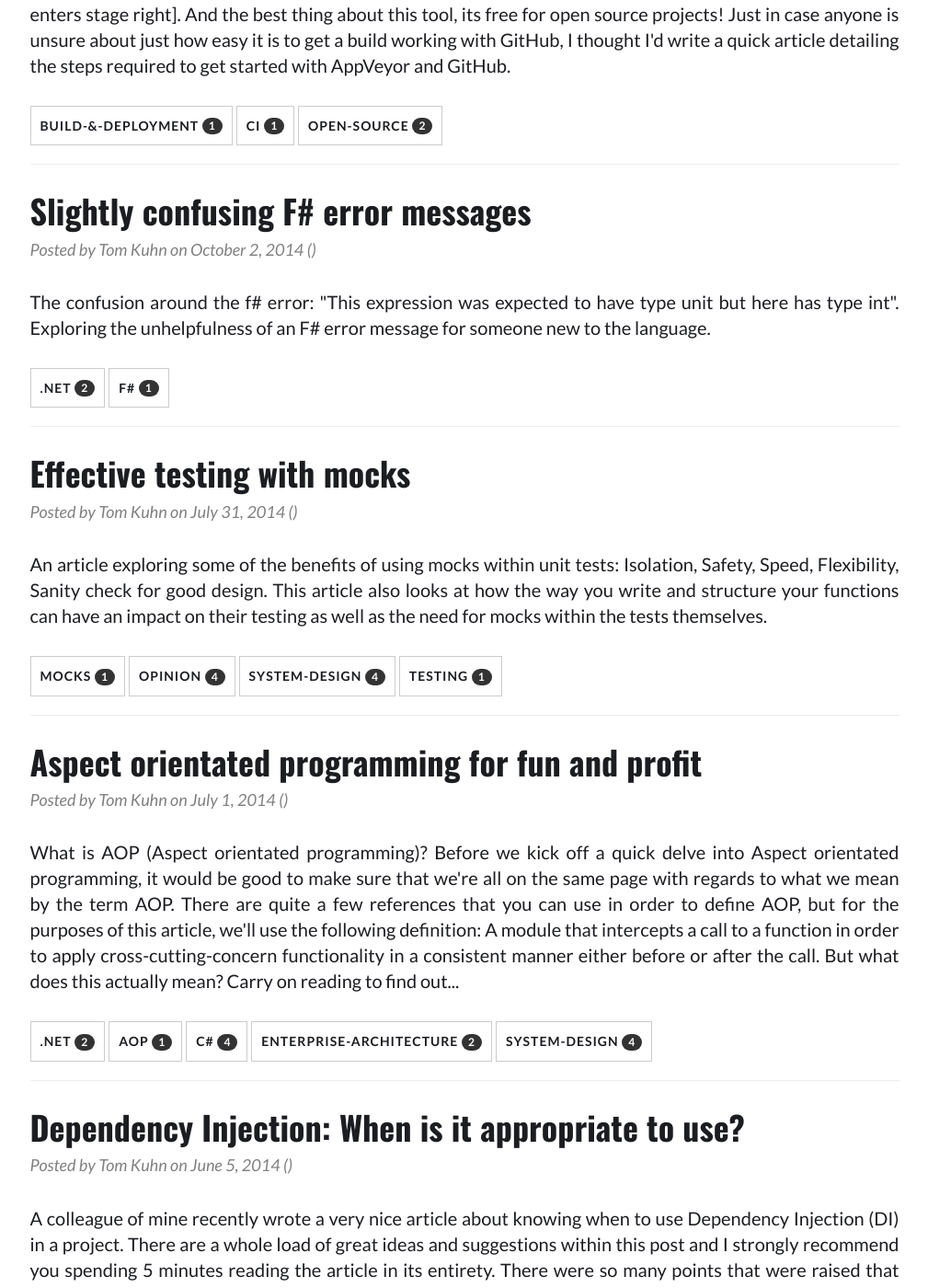
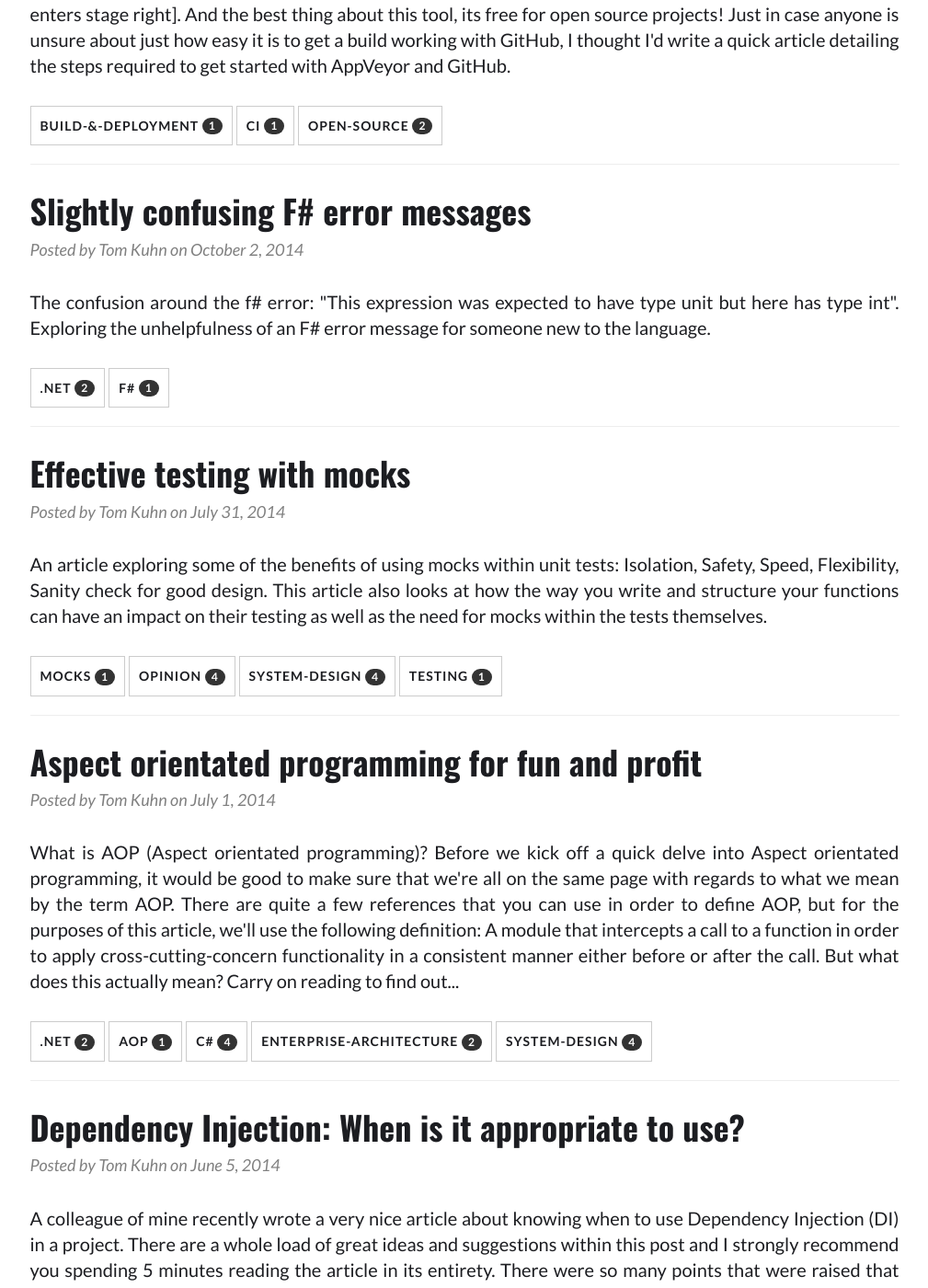
Before and after one commit to ArtisanCode/artisancode.github.io, a Jekyll site: the page built from index.html, in a window 1280 px wide and 1400 px high, scrolled down 658 px. Shown: the whole window at 92% size, without its empty margins (135-1144 px from the left). Built offline with Jekyll 4.4.1, drawn with Linux system fonts in a browser that asks for light colours; nearby versions of some CDN libraries; the list of posts is cut into pages by our own code; comment, search, counter and statistics services are not loaded; some of the changed text lies outside the part shown.

Commit message:
layout tweaks

```diff
--- a/index.html
+++ b/index.html
@@ -15,10 +15,8 @@
         </h3>
         {% endif %}
     </a>
-    <p class="post-meta">
-        Posted by {{ post.author }} on {{ post.date | date: "%B %-d, %Y" }} (<a href="{{ post.url | prepend: site.baseurl }}#disqus_thread"></a>)
-    </p>
-    <p>{{ post.excerpt | strip_html }}</p>
+    <p class="post-meta">Posted by {{ post.author }} on {{ post.date | date: "%B %-d, %Y" }}</p>
+    <p>{{ post.excerpt | strip_html }}<br/><a href="{{ post.url | prepend: site.baseurl }}#disqus_thread"></a></p>
     {% for category in post.categories %}
         <a class="btn btn-default btn-sm category-button" href="/categories/#{{ category }}" role="button">
         {% assign categoryNum = site.categories[category].size %}
```
